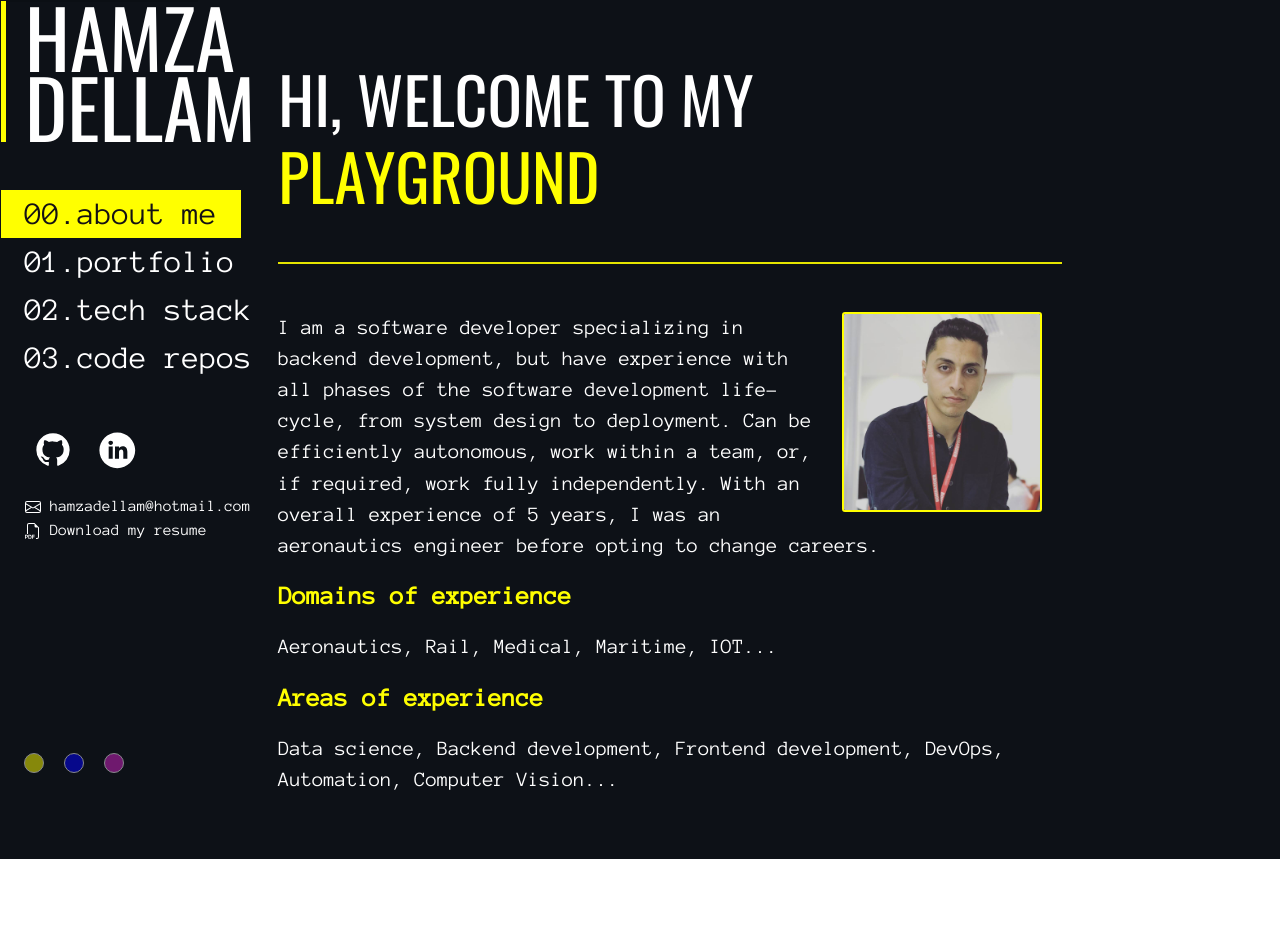
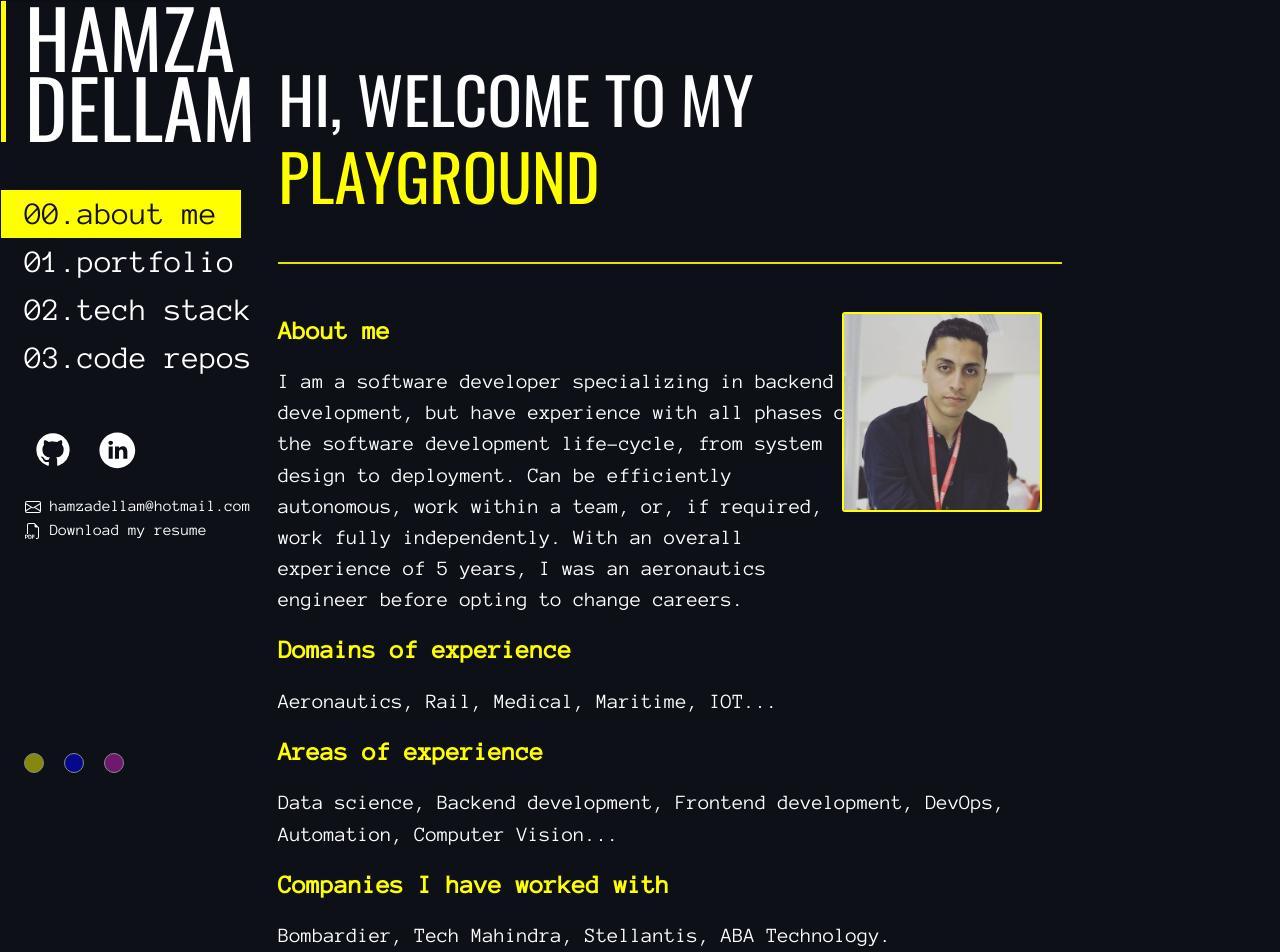
Before and after one commit to HamzaDLM/hdlm_portfolio, a Vue app: page /hdlm_portfolio in a window 1280 px wide. Shown: the top 952 px of the page. Before the commit the page ends 859 px from the top, so only its background shows below. Built offline with nearby package versions, Linux system fonts and the light colour scheme; what vue-page-transition would draw is missing.

Commit message:
add more description in main page + repo sort by date

```diff
--- a/src/views/pages/codereposPage.vue
+++ b/src/views/pages/codereposPage.vue
@@ -38,12 +38,29 @@ export default {
     this.getRepos()
   },
   methods: {
-    getRepos() {
-      return getAPI
+    color(param) {
+      switch (param) {
+        case 'Python':
+          return '#4b8bbe';
+        case 'Vue':
+          return 'lightgreen';
+        case 'Javascript':
+          return 'yellow';
+        default: return 'var(--primary)'
+      }
+    },
+    sorted(param) {
+      param.sort(function (a, b) {
+        return new Date(b.updated_at) - new Date(a.updated_at);
+      })
+    },
+    async getRepos() {
+      return await getAPI
         .get()
           .then((response) => {
             this.items = response.data
-            //console.log(Object.keys(response.data[0]))
+            this.items = this.items.sort((a, b) => new Date(b.updated_at) - new Date(a.updated_at))
+            console.log(this.items)
           })
         .catch((error) => {
           console.log(error);
@@ -79,7 +96,9 @@ export default {
             <a :href="item.html_url" target="_blank" class="writing-link"
               >{{ item.name }}</a
             >
-            <p class="metadata">{{ item.description }} <span>{{ item.language }}</span></p>
+            <p class="metadata">{{ item.description }}
+              <span :style="`color:` + color(item.language)">
+                {{ item.language }}</span> - {{ item.updated_at }}</p>
           </div>
 
         </div>
--- a/src/views/pages/homePage.vue
+++ b/src/views/pages/homePage.vue
@@ -35,12 +35,14 @@ export default {
 
         <hr class="mt-5">
         <div class="row my-5">
-          <div>
-            <p class="writing-data">
+            <div class="col-9 m-0">
+              <p class="writing-data" style="color:var(--primary);font-weight: bold; font-size: 1.6rem">
+              About me</p>
+              <p class="writing-data">{{ $t('homepage.aboutme') }}</p>
+            </div>
+            <div class="col-3">
               <img class="personalpic" src="@/assets/images/hdpic.jpg" width="200">
-              {{ $t('homepage.aboutme') }}
-            </p>
-          </div>
+            </div>
           <div>
             <p class="writing-data" style="color:var(--primary);font-weight: bold; font-size: 1.6rem">{{
               $t('homepage.domains') }}</p>
@@ -51,13 +53,11 @@ export default {
               $t('homepage.areas') }}</p>
             <p class="writing-data">{{ $t('homepage.areastext') }}</p>
           </div>
-          <!--
           <div>
-            <p class="writing-data" style="font-weight: bold; font-size: 1.6rem">Career Map:</p>
-            <p class="writing-data">My career started with a position at Bombardier as a technologist, where I did this and that</p>
-            <img src="@/assets/images/career.png" width="1000">
+            <p class="writing-data" style="color:var(--primary);font-weight: bold; font-size: 1.6rem">
+            Companies I have worked with</p>
+            <p class="writing-data">Bombardier, Tech Mahindra, Stellantis, ABA Technology.</p>
           </div>
-          -->
         </div>
       </div>
     </div>
```
